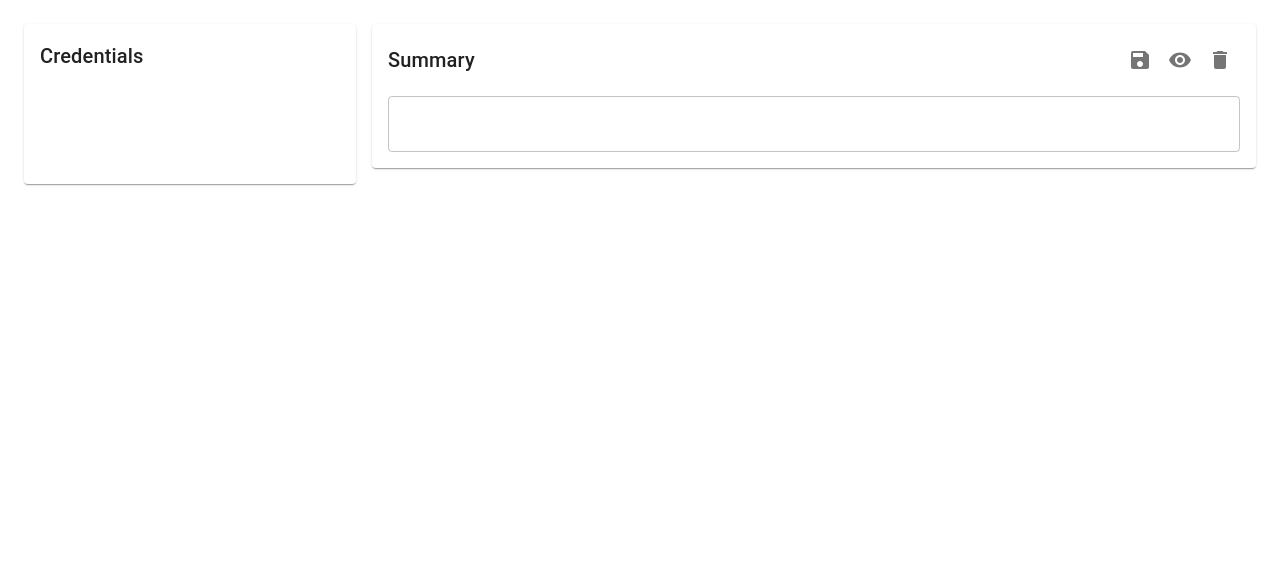
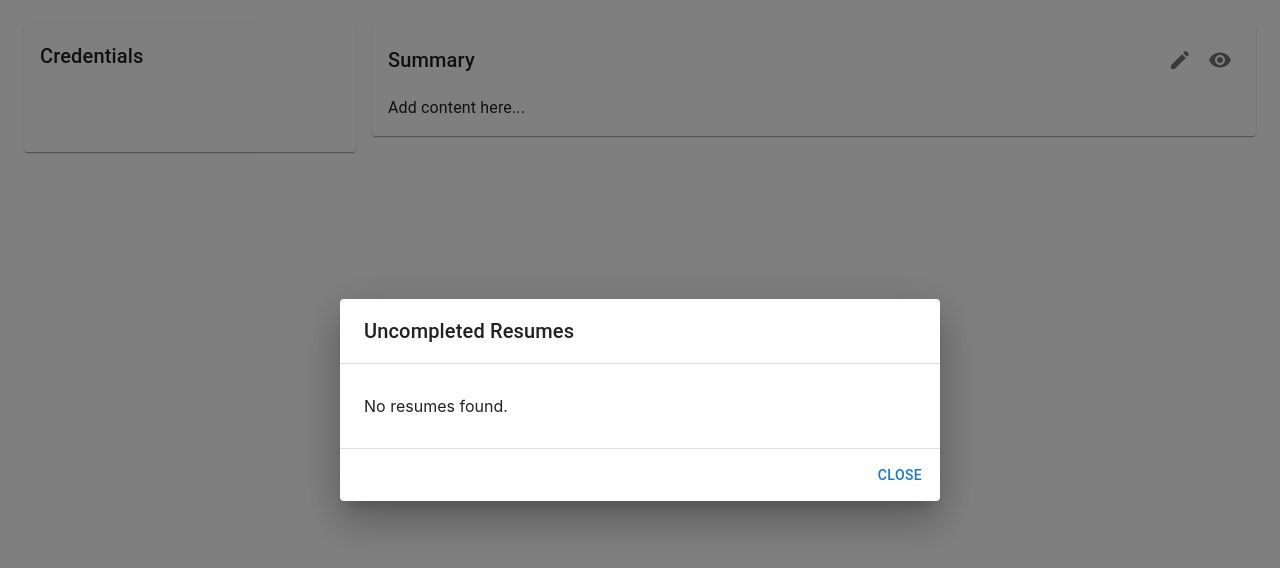
Before and after one commit to Cooperation-org/Resume-Author, a React (Create React App) app: page /resume/new in a window 1280 px wide. Shown: the top 568 px of the page. Built offline with nearby package versions, Linux system fonts and the light colour scheme.

Commit message:
refactor resume management:  add uncompleted resumes list and update resume state management

```diff
--- a/src/App.tsx
+++ b/src/App.tsx
@@ -7,7 +7,6 @@ import store from './redux/store';
 import Resume from './pages/resume';
 import ImportPage from './pages/importPage';
 import Error404 from './pages/error404';
-import SessionDialog from './components/ResumeList';
 
 const App = () => {
   return (
--- a/src/components/Editor.tsx
+++ b/src/components/Editor.tsx
@@ -1,12 +1,8 @@
 import { Box } from '@mui/material';
-import { useSelector } from 'react-redux';
-import { RootState } from '../redux/store';
 import CredentialSidebar from './ResumeEditor/CredentialSidebar';
 import Section from './ResumeEditor/Section';
 
 export const ResumeEditor = () => {
-  const resume = useSelector((state: RootState) => state.resume.resume);
-
   return (
     <Box sx={{ display: 'flex', gap: 2, p: 3 }}>
       <CredentialSidebar />
@@ -14,7 +10,6 @@ export const ResumeEditor = () => {
         <Section
           type="summary"
           title="Summary"
-          content={resume?.summary}
         />
       </Box>
     </Box>
--- a/src/components/ResumeEditor/Section.tsx
+++ b/src/components/ResumeEditor/Section.tsx
@@ -1,53 +1,48 @@
-import {
-  Save,
-  Edit,
-  Visibility,
-  Delete,
-  VisibilityOff,
-} from '@mui/icons-material';
+import { Save, Edit, Visibility, VisibilityOff } from '@mui/icons-material';
 import { Paper, Box, Typography, IconButton } from '@mui/material';
-import { useEffect, useState } from 'react';
+import { useState, useEffect } from 'react';
 import { useDispatch, useSelector } from 'react-redux';
-import {
-  removeSection,
-  setSectionVisibility,
-  updateSection,
-} from '../../redux/slices/resume';
+import { RootState } from '../../redux/store';
+import { setSectionVisibility, updateSection } from '../../redux/slices/resume';
 import SectionContent from './SectionContent';
-import { RootState } from '../../redux/store';
 
 interface SectionProps {
-  type: string;
+  type: keyof Resume;
   title: string;
-  content: any;
-  onEdit?: (content: any) => void;
 }
 
-const Section = ({ type, title, content }: SectionProps) => {
-  const [isEditing, setIsEditing] = useState(true);
-  const [editContent, setEditContent] = useState(content);
+const Section = ({ type, title }: SectionProps) => {
   const dispatch = useDispatch();
+
+  // Fetch the current content from Redux
+  const contentFromRedux = useSelector((state: RootState) => {
+    const resume = state.resume.resume;
+    return resume ? resume[type] : '';
+  });
+
   const isVisible = useSelector(
     (state: RootState) => state.resume.sectionVisibility[type]
   );
-  const resume = useSelector((state: RootState) => state.resume.resume);
 
+  // Local state for editing
+  const [isEditing, setIsEditing] = useState(false);
+  const [localContent, setLocalContent] = useState(contentFromRedux);
+
+  // Sync local state with Redux when the Redux state changes
   useEffect(() => {
-    console.log('Current Resume State:', resume);
-  }, [resume]);
+    setLocalContent(contentFromRedux);
+  }, [contentFromRedux]);
 
   const handleSave = () => {
-    dispatch(updateSection({ sectionId: type, content: editContent }));
-    console.log('resume', resume);
+    // Dispatch the updated content to Redux
+    dispatch(updateSection({ sectionId: type, content: localContent }));
     setIsEditing(false);
   };
 
-  const handleDelete = () => {
-    dispatch(removeSection(type));
-  };
-
-  const handleVisibility = () => {
-    dispatch(setSectionVisibility(type));
+  const handleCancel = () => {
+    // Reset local content to the original Redux state and exit edit mode
+    setLocalContent(contentFromRedux);
+    setIsEditing(false);
   };
 
   return (
@@ -56,27 +51,29 @@ const Section = ({ type, title, content }: SectionProps) => {
         <Typography variant="h6">{title}</Typography>
         <Box sx={{ ml: 'auto' }}>
           {isEditing ? (
-            <IconButton onClick={handleSave}>
-              <Save />
-            </IconButton>
+            <>
+              <IconButton onClick={handleSave}>
+                <Save />
+              </IconButton>
+              <IconButton onClick={handleCancel}>
+                <Edit /> {/* Use this as a cancel icon */}
+              </IconButton>
+            </>
           ) : (
             <IconButton onClick={() => setIsEditing(true)}>
               <Edit />
             </IconButton>
           )}
-          <IconButton onClick={handleVisibility}>
+          <IconButton onClick={() => dispatch(setSectionVisibility(type))}>
             {isVisible ? <Visibility /> : <VisibilityOff />}
-          </IconButton>
-          <IconButton onClick={handleDelete}>
-            <Delete />
           </IconButton>
         </Box>
       </Box>
       <SectionContent
         type={type}
-        content={editContent}
+        content={localContent} // Pass local content
         isEditing={isEditing}
-        onContentChange={setEditContent}
+        onContentChange={setLocalContent} // Update local state
       />
     </Paper>
   );
--- a/src/components/ResumeEditor/SectionContent.tsx
+++ b/src/components/ResumeEditor/SectionContent.tsx
@@ -1,30 +1,33 @@
-import { Typography } from '@mui/material';
-import Summary from '../Sections/Summary';
+import { Box, TextField, Typography } from '@mui/material';
+
+interface SectionContentProps {
+  type: keyof Resume;
+  content: any;
+  isEditing: boolean;
+  onContentChange: (content: any) => void;
+}
 
 const SectionContent = ({
   type,
   content,
   isEditing,
   onContentChange,
-}: {
-  type: string;
-  content: any;
-  isEditing: boolean;
-  onContentChange: (content: any) => void;
-}) => {
-  switch (type) {
-    case 'summary':
-      return (
-        <Summary
-          content={content}
-          isEditing={isEditing}
-          onContentChange={onContentChange}
+}: SectionContentProps) => {
+  return (
+    <Box>
+      {isEditing ? (
+        <TextField
+          multiline
+          fullWidth
+          value={content}
+          onChange={e => onContentChange(e.target.value)} // Update local state
+          variant="outlined"
         />
-      );
-
-    default:
-      return <Typography>{content}</Typography>;
-  }
+      ) : (
+        <Typography>{content || 'Add content here...'}</Typography>
+      )}
+    </Box>
+  );
 };
 
 export default SectionContent;
--- a/src/components/ResumeList.tsx
+++ b/src/components/ResumeList.tsx
@@ -1,47 +1,126 @@
-import React, { useCallback } from 'react';
+import React, { useCallback, useState } from 'react';
+import { useDispatch } from 'react-redux';
 import { getCookie } from '../tools';
 import { GoogleDriveStorage, Resume } from '@cooperation/vc-storage';
 
-const SessionDialog = () => {
-  const [userSessions, setSessions] = React.useState<
-    {
-      id: string;
-      name: string;
-    }[]
+import {
+  Dialog,
+  DialogTitle,
+  DialogContent,
+  DialogActions,
+  Button,
+  List,
+  ListItem,
+  ListItemText,
+  CircularProgress,
+} from '@mui/material';
+import { setSelectedResume } from '../redux/slices/resume';
+
+const PrevResumesList = ({
+  open,
+  onClose,
+}: {
+  open: boolean;
+  onClose: () => void;
+}) => {
+  const [userSessions, setSessions] = useState<
+    { id: string; name: string; content: any }[]
   >([]);
+  const [loading, setLoading] = useState(false);
+  const dispatch = useDispatch(); // Access the Redux dispatch function
 
   const getSessions = useCallback(async () => {
+    try {
       const accessToken = getCookie('auth_token');
       if (!accessToken) {
-      return null;
+        console.error('Access token not found.');
+        return;
       }
+
+      setLoading(true);
       const storage = new GoogleDriveStorage(accessToken);
-    const resumeManmager = new Resume(storage);
-    const nonSignedResumes = await resumeManmager.find();
+      const resumeManager = new Resume(storage);
+      const nonSignedResumes = await resumeManager.getNonSignedResumes();
+
       console.log('🚀 ~ getSessions ~ nonSignedResumes:', nonSignedResumes);
-    // setSessions(nonSignedResumes);
+
+      // Map resumes to the required format for display
+      const sessions = nonSignedResumes.map((resume: any) => ({
+        id: resume.id,
+        name: resume.name || 'Unnamed Resume',
+        content: resume.content, // Include content for dispatching
+      }));
+      setSessions(sessions);
+    } catch (error) {
+      console.error('Error fetching non-signed resumes:', error);
+    } finally {
+      setLoading(false);
+    }
   }, []);
 
   React.useEffect(() => {
-    try {
+    if (open) {
       getSessions();
-    } catch (error) {
-      console.error('🚀 ~ error', error);
     }
-  }, [getSessions]);
+  }, [open, getSessions]);
+
+  const handleSelectResume = (resume: {
+    id: string;
+    name: string;
+    content: any;
+  }) => {
+    console.log('Selected resume:', resume);
+    dispatch(setSelectedResume(resume.content)); // Dispatch the selected resume content
+    onClose(); // Close the dialog
+  };
+
   return (
-    <div>
+    <Dialog
+      open={open}
+      onClose={onClose}
+      fullWidth
+      maxWidth="sm"
+    >
+      <DialogTitle>Uncompleted Resumes</DialogTitle>
+      <DialogContent dividers>
+        {loading ? (
+          <CircularProgress />
+        ) : userSessions.length === 0 ? (
+          <p>No resumes found.</p>
+        ) : (
+          <List>
             {userSessions.map(session => (
-        <div key={session.id}>
-          <ul>
-            <li>
-              <h3>{session.name}</h3>
-            </li>
-          </ul>
-        </div>
+              <ListItem
+                sx={{
+                  cursor: 'pointer',
+                  boxShadow: '0 0 5px 0 rgba(0, 0, 0, 0.1)',
+                  borderRadius: '5px',
+                  marginBottom: '5px',
+
+                  '&:hover': {
+                    backgroundColor: 'rgba(0, 0, 0, 0.05)',
+                    transform: '0.3s',
+                  },
+                }}
+                key={session.id}
+                onClick={() => handleSelectResume(session)} // Handle resume selection
+              >
+                <ListItemText primary={session.content.name} />
+              </ListItem>
             ))}
-    </div>
+          </List>
+        )}
+      </DialogContent>
+      <DialogActions>
+        <Button
+          onClick={onClose}
+          color="primary"
+        >
+          Close
+        </Button>
+      </DialogActions>
+    </Dialog>
   );
 };
 
-export default SessionDialog;
+export default PrevResumesList;
--- a/src/components/Sections/Summary.tsx
+++ /dev/null
@@ -1,40 +0,0 @@
-import { Box, Typography, TextField } from '@mui/material';
-
-interface SummaryProps {
-  content: string;
-  onHighlight?: (text: string) => void;
-  isEditing: boolean;
-  onContentChange: (content: string) => void;
-}
-
-const Summary = ({
-  content,
-  onHighlight,
-  isEditing,
-  onContentChange,
-}: SummaryProps) => {
-  const handleTextSelect = () => {
-    const selection = window.getSelection()?.toString();
-    if (selection && onHighlight) {
-      onHighlight(selection);
-    }
-  };
-
-  return (
-    <Box>
-      {isEditing ? (
-        <TextField
-          multiline
-          fullWidth
-          value={content}
-          onChange={e => onContentChange(e.target.value)}
-          variant="outlined"
-        />
-      ) : (
-        <Typography onMouseUp={handleTextSelect}>{content}</Typography>
-      )}
-    </Box>
-  );
-};
-
-export default Summary;
--- a/src/index.tsx
+++ b/src/index.tsx
@@ -3,14 +3,14 @@ import ReactDOM from 'react-dom/client';
 import './styles/index.css';
 import App from './App';
 import reportWebVitals from './reportWebVitals';
-import SessionDialog from './components/ResumeList';
+
 
 const root = ReactDOM.createRoot(
   document.getElementById('root') as HTMLElement
 );
 root.render(
   <React.StrictMode>
-    <SessionDialog />
+
     <App />
   </React.StrictMode>
 );
--- a/src/pages/resume.tsx
+++ b/src/pages/resume.tsx
@@ -1,8 +1,20 @@
+import React from 'react';
 import ResumeEditor from '../components/Editor';
+import PrevResumesList from '../components/ResumeList';
 
 const Resume = () => {
+  const [open, setOpen] = React.useState(true);
+
+  const handleClose = () => {
+    setOpen(false);
+  };
+
   return (
     <div>
+      <PrevResumesList
+        open={open}
+        onClose={handleClose}
+      />
       <ResumeEditor />
     </div>
   );
--- /dev/null
+++ b/src/redux/slices/initialResumeState.ts
@@ -0,0 +1,102 @@
+import { ResumeState } from './resume';
+
+export const initialState: ResumeState = {
+  resume: {
+    id: '', // Set during resume creation or loading
+    userId: '', // Set during user session initialization
+    lastUpdated: new Date().toISOString(),
+    version: 1,
+    contact: {
+      fullName: '',
+      email: '',
+      phone: '',
+      location: {
+        street: '',
+        city: '',
+        state: '',
+        country: '',
+        postalCode: '',
+      },
+      socialLinks: {
+        linkedin: '',
+        github: '',
+        portfolio: '',
+        twitter: '',
+      },
+    },
+    summary: '',
+    executiveSummary: '',
+    executiveQualifications: {
+      items: [],
+    },
+    experience: {
+      items: [],
+    },
+    education: {
+      items: [],
+    },
+    skills: {
+      items: [],
+    },
+    conferences: {
+      items: [],
+    },
+    accomplishments: {
+      items: [],
+    },
+    awards: {
+      items: [],
+    },
+    publications: {
+      items: [],
+    },
+    certifications: {
+      items: [],
+    },
+    professionalAffiliations: {
+      items: [],
+    },
+    volunteerWork: {
+      items: [],
+    },
+    hobbiesAndInterests: [],
+    languages: {
+      items: [],
+    },
+    testimonials: {
+      items: [],
+    },
+    privacy: {
+      isPublic: true,
+      sharedWith: [],
+    },
+    settings: {
+      template: 'default',
+      fontSize: '12pt',
+      fontFamily: 'Arial',
+      color: '#000000',
+    },
+  },
+  status: 'idle',
+  error: null,
+  activeSection: null,
+  highlightedText: null,
+  pendingVerifications: [],
+  isDirty: false,
+  sectionVisibility: {
+    summary: true,
+    contact: true,
+    experience: true,
+    education: true,
+    skills: true,
+    accomplishments: true,
+    awards: true,
+    publications: true,
+    certifications: true,
+    professionalAffiliations: true,
+    volunteerWork: true,
+    languages: true,
+    testimonials: true,
+  },
+  selectedCredentials: [],
+};
--- a/src/redux/slices/resume.ts
+++ b/src/redux/slices/resume.ts
@@ -1,6 +1,7 @@
 import { createSlice, createAsyncThunk } from '@reduxjs/toolkit';
+import { initialState } from './initialResumeState';
 
-interface ResumeState {
+export interface ResumeState {
   resume: Resume | null;
   status: 'idle' | 'loading' | 'succeeded' | 'failed';
   error: string | null;
@@ -11,20 +12,6 @@ interface ResumeState {
   isDirty: boolean; // tracks whether the resume has unsaved changes.
   sectionVisibility: { [key: string]: boolean }; // tracks the visibility of each section.
 }
-
-const initialState: ResumeState = {
-  resume: null,
-  status: 'idle',
-  error: null,
-  activeSection: null,
-  highlightedText: null,
-  pendingVerifications: [],
-  isDirty: false,
-  sectionVisibility: {
-    summary: true,
-  },
-  selectedCredentials: [],
-};
 
 export const fetchResume = createAsyncThunk(
   'resume/fetchResume',
@@ -67,21 +54,23 @@ const resumeSlice = createSlice({
     },
     updateSection: (state, action) => {
       if (!state.resume) return;
+
       const { sectionId, content } = action.payload;
 
-      // Type guard to check if sectionId is valid key of Resume
       if (sectionId in state.resume) {
-        const section = state.resume[sectionId as keyof Resume] as any;
-        if (section) {
-          if ('items' in section) {
-            (section as any).items = content;
-          } else {
-            (state.resume as any)[sectionId] = content;
-          }
-          state.isDirty = true;
+        const section = state.resume[sectionId as keyof Resume];
+
+        if (section && typeof section === 'object' && 'items' in section) {
+          // If the section has an 'items' property, update it
+          (section as any).items = content;
+        } else {
+          // Otherwise, directly update the section
+          (state.resume as any)[sectionId] = content;
         }
+        state.isDirty = true;
       }
     },
+
     removeSection: (state, action) => {
       if (!state.resume) return;
       const sectionId = action.payload;
@@ -121,6 +110,10 @@ const resumeSlice = createSlice({
     resetDirtyState: state => {
       state.isDirty = false;
     },
+    setSelectedResume: (state, action) => {
+      state.resume = action.payload; // Set the selected resume as the current resume
+      state.isDirty = false; // Reset the dirty state
+    },
   },
 });
 
@@ -136,6 +129,7 @@ export const {
   addPendingVerification,
   removePendingVerification,
   resetDirtyState,
+  setSelectedResume, // Exported here
 } = resumeSlice.actions;
 
 export default resumeSlice.reducer;
```
Lines whose indentation alone changed are shown as unchanged.
